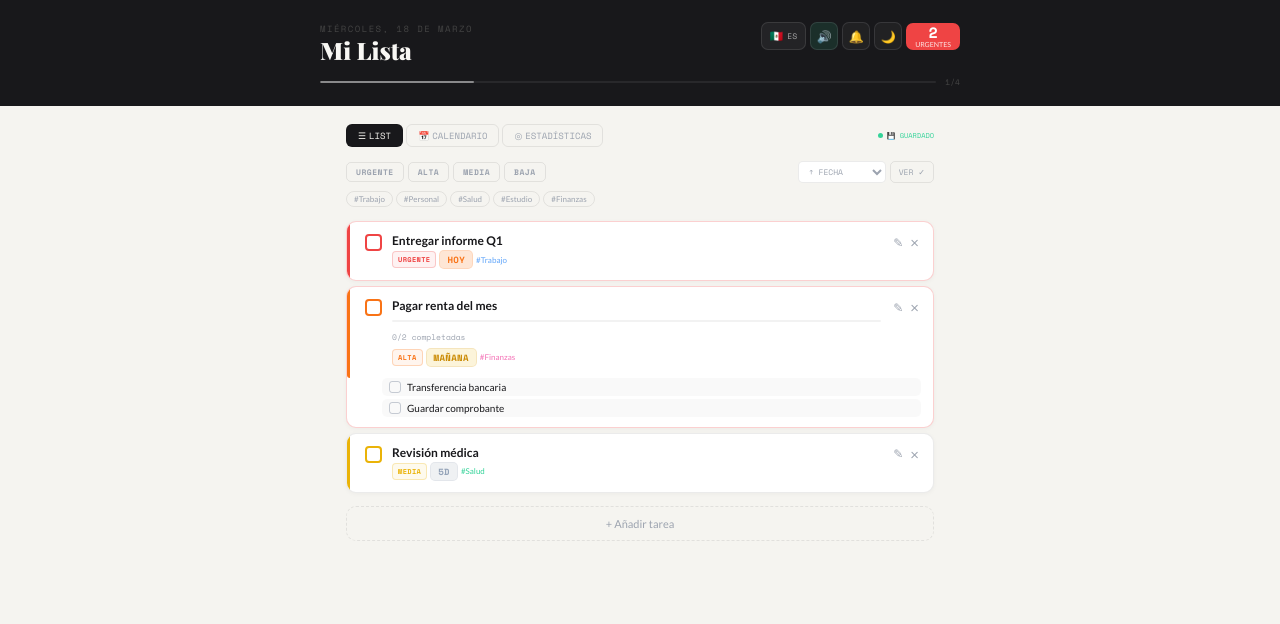
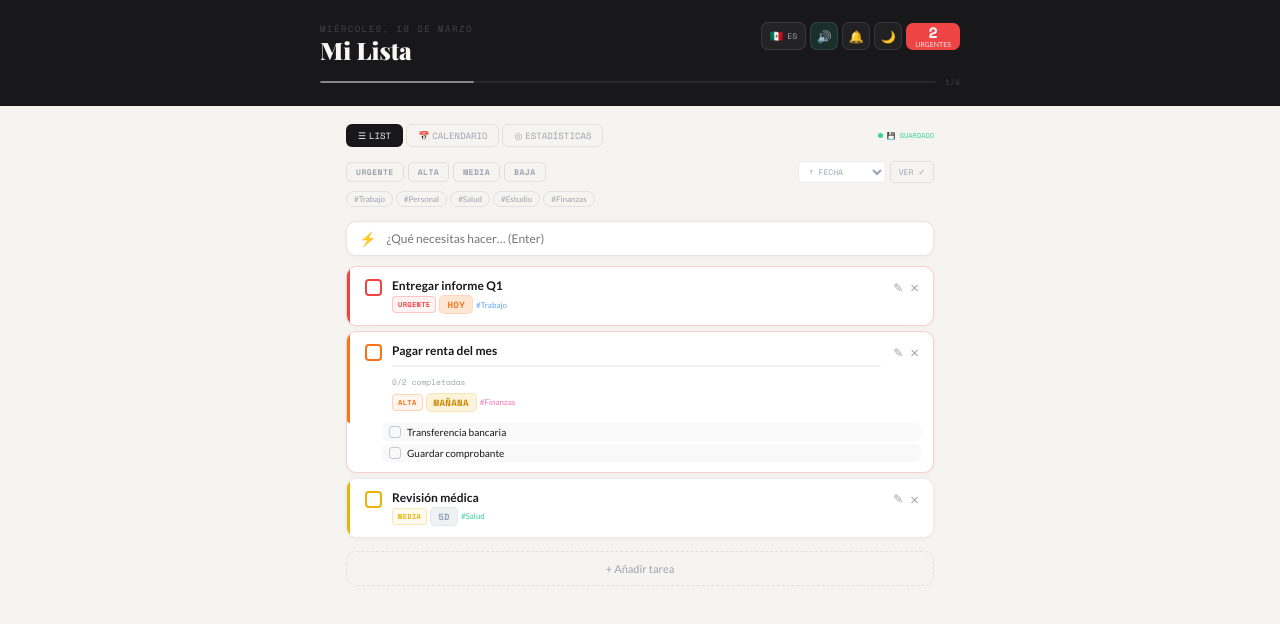
Before and after one commit to mr0903965-bot/taskflow, a React (Vite) app in the folder taskflow-github/: page / in a window 1280 px wide. Shown: the top 624 px of the page. Built offline with nearby package versions, Linux system fonts and the light colour scheme.

Commit message:
Added Quick Add Task feature

```diff
--- a/taskflow-github/src/App.jsx
+++ b/taskflow-github/src/App.jsx
@@ -10,6 +10,7 @@ import TaskForm     from './components/TaskForm'
 import EditModal    from './components/EditModal'
 import CalendarView from './components/CalendarView'
 import StatsView    from './components/StatsView'
+import QuickAdd     from './components/QuickAdd'
 
 export default function App() {
   // ── Preferences ────────────────────────────────────────────────────────────
@@ -268,6 +269,14 @@ export default function App() {
               ))}
             </div>
 
+            {/* ── Quick Add bar ── */}
+            <QuickAdd
+              t={t}
+              dark={dark}
+              defaultPriority={t.priLabels[2]}
+              onAdd={handleAdd}
+            />
+
             {/* Task list */}
             <div style={{ display: 'flex', flexDirection: 'column', gap: 5 }}>
               {visible.length === 0 && (
--- /dev/null
+++ b/taskflow-github/src/components/QuickAdd.jsx
@@ -0,0 +1,97 @@
+import { useState } from 'react'
+
+/**
+ * QuickAdd — lightweight always-visible input bar.
+ * Creates a task with default values on Enter.
+ * Does NOT replace the full TaskForm.
+ */
+export default function QuickAdd({ t, dark, defaultPriority, onAdd }) {
+  const [text, setText] = useState('')
+
+  const bord  = dark ? 'rgba(255,255,255,0.10)' : 'rgba(0,0,0,0.10)'
+  const textC = dark ? '#EFEFEF' : '#18181B'
+  const muted = dark ? 'rgba(255,255,255,0.28)' : '#B0B7C3'
+  const surf  = dark ? '#1A1A1E' : '#FFFFFF'
+  const accentBord = dark ? 'rgba(99,102,241,0.55)' : 'rgba(99,102,241,0.45)'
+
+  const handleKeyDown = (e) => {
+    if (e.key === 'Enter') {
+      const trimmed = text.trim()
+      if (!trimmed) return
+      // Call parent with title + sensible defaults
+      onAdd(
+        {
+          text:     trimmed,
+          priority: defaultPriority,  // "Media" / "Medium" / etc. in current lang
+          tags:     [],
+          due:      '',
+        },
+        [] // empty subtasks
+      )
+      setText('')
+    }
+    if (e.key === 'Escape') {
+      setText('')
+    }
+  }
+
+  return (
+    <div style={{
+      display: 'flex',
+      alignItems: 'center',
+      gap: 10,
+      padding: '8px 12px',
+      borderRadius: 10,
+      background: surf,
+      border: `1.5px solid ${text.length > 0 ? accentBord : bord}`,
+      marginBottom: 10,
+      transition: 'border-color 0.2s, box-shadow 0.2s',
+      boxShadow: text.length > 0
+        ? '0 0 0 3px rgba(99,102,241,0.08)'
+        : dark ? '0 1px 4px rgba(0,0,0,0.2)' : '0 1px 4px rgba(0,0,0,0.04)',
+    }}>
+      {/* Icon */}
+      <span style={{
+        fontSize: 14,
+        color: text.length > 0 ? '#6366F1' : muted,
+        flexShrink: 0,
+        transition: 'color 0.2s',
+        userSelect: 'none',
+      }}>⚡</span>
+
+      {/* Input */}
+      <input
+        type="text"
+        value={text}
+        onChange={(e) => setText(e.target.value)}
+        onKeyDown={handleKeyDown}
+        placeholder={`${t.whatTodo.replace('?', '')}… (Enter)`}
+        style={{
+          flex: 1,
+          border: 'none',
+          background: 'transparent',
+          fontSize: 12,
+          fontFamily: "'Lato', sans-serif",
+          fontWeight: 500,
+          color: textC,
+          outline: 'none',
+          caretColor: '#6366F1',
+        }}
+      />
+
+      {/* Hint — only visible while typing */}
+      {text.length > 0 && (
+        <span style={{
+          fontSize: 9,
+          fontFamily: "'Space Mono', monospace",
+          color: muted,
+          flexShrink: 0,
+          letterSpacing: '0.04em',
+          animation: 'fadeIn 0.15s ease',
+        }}>
+          ENTER ↵
+        </span>
+      )}
+    </div>
+  )
+}
```
